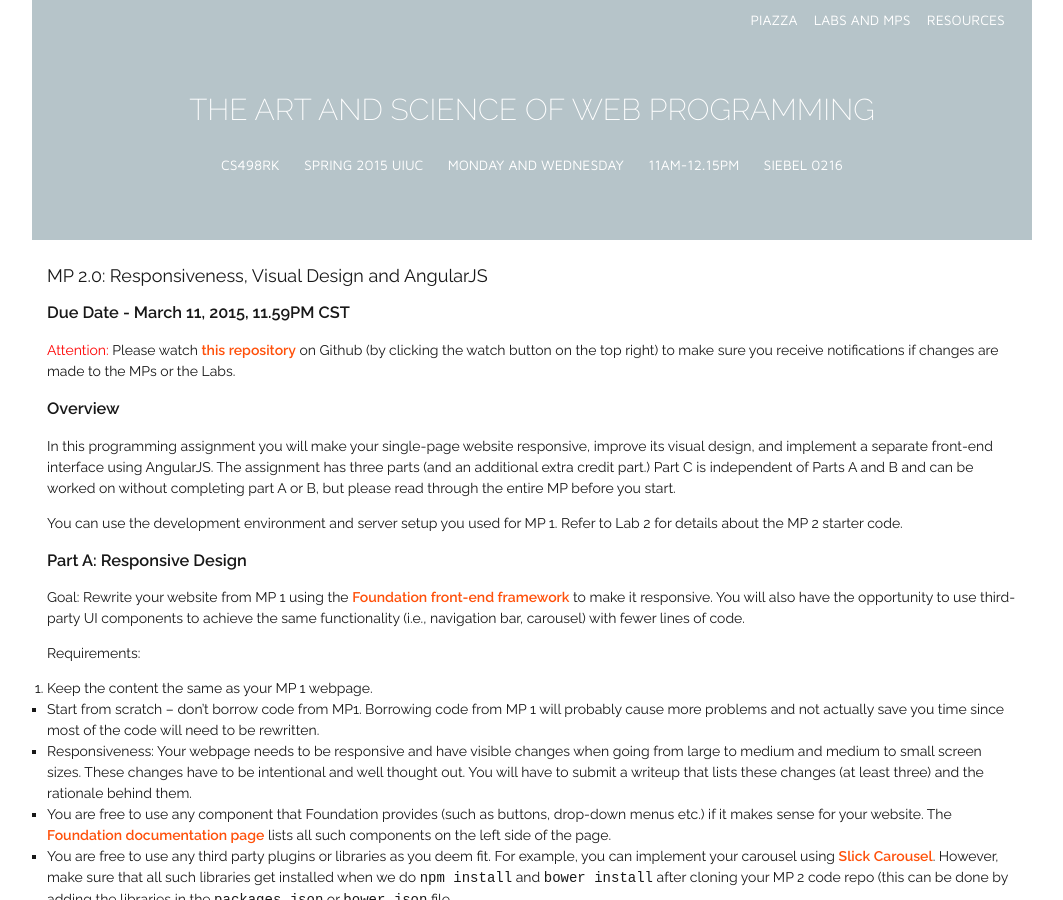
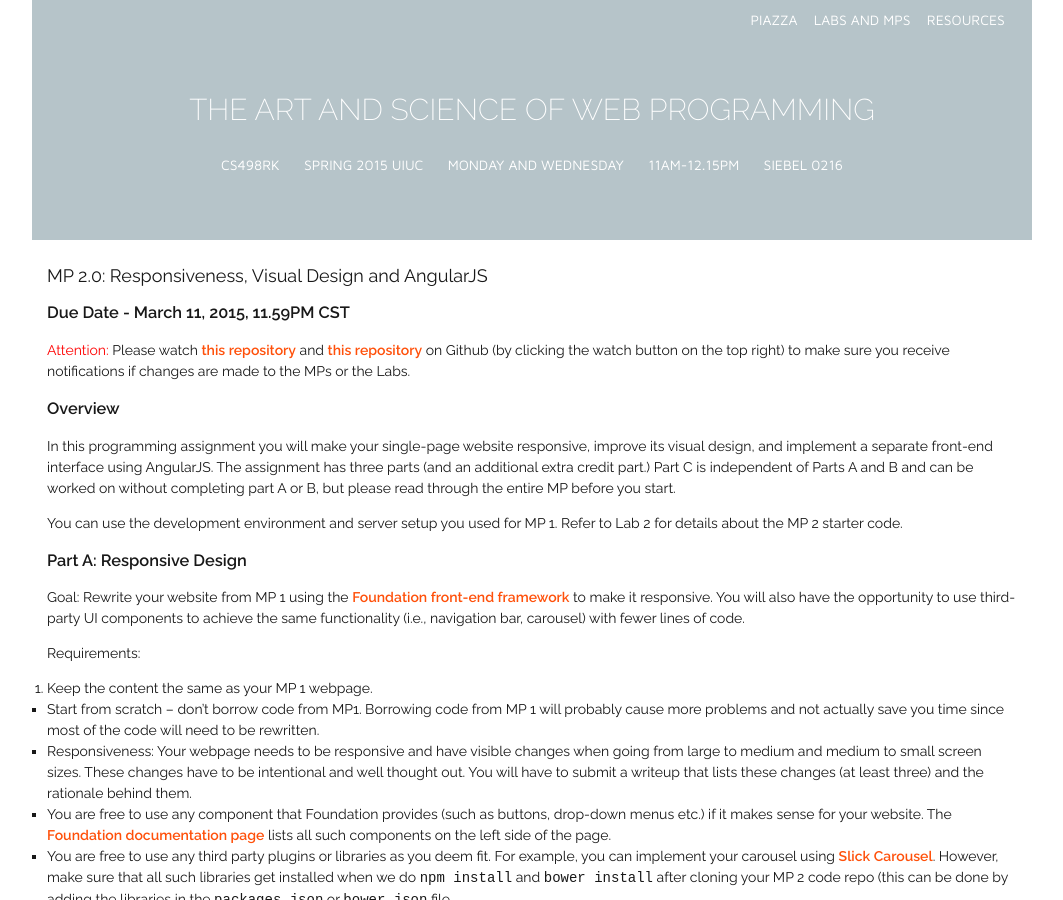
Before and after one commit to biplabdeka/fa2016, a Jekyll site: the page built from _posts/2015-2-23-MP-2.md, in a window 1280 px wide and 900 px high. Shown: the whole window, without its empty margins (108-1171 px from the left). Built offline with Jekyll 4.4.1, drawn with Linux system fonts in a browser that asks for light colours; nearby versions of some CDN libraries; Markdown is read by kramdown in place of the engine named in the settings.

Commit message:
added another directory to watch

```diff
--- a/_posts/2015-2-23-MP-2.md
+++ b/_posts/2015-2-23-MP-2.md
@@ -6,7 +6,7 @@ due: Mar 11, 11.59PM CST
 ---
 ### Due Date - March 11, 2015, 11.59PM CST
 
-<span style="color: red"> Attention: </span> Please watch [this repository](https://github.com/uiuc-web-programming/sp2015) on Github (by clicking the watch button on the top right) to make sure you receive notifications if changes are made to the MPs or the Labs.
+<span style="color: red"> Attention: </span> Please watch [this repository](https://github.com/uiuc-web-programming/sp2015) and [this repository](https://github.com/uiuc-web-programming/mp2_starter) on Github (by clicking the watch button on the top right) to make sure you receive notifications if changes are made to the MPs or the Labs.
 
 ###Overview
 In this programming assignment you will make your single-page website responsive, improve its visual design, and implement a separate front-end interface using AngularJS. The assignment has three parts (and an additional extra credit part.) Part C is independent of Parts A and B and can be worked on without completing part A or B, but please read through the entire MP before you start.
```
